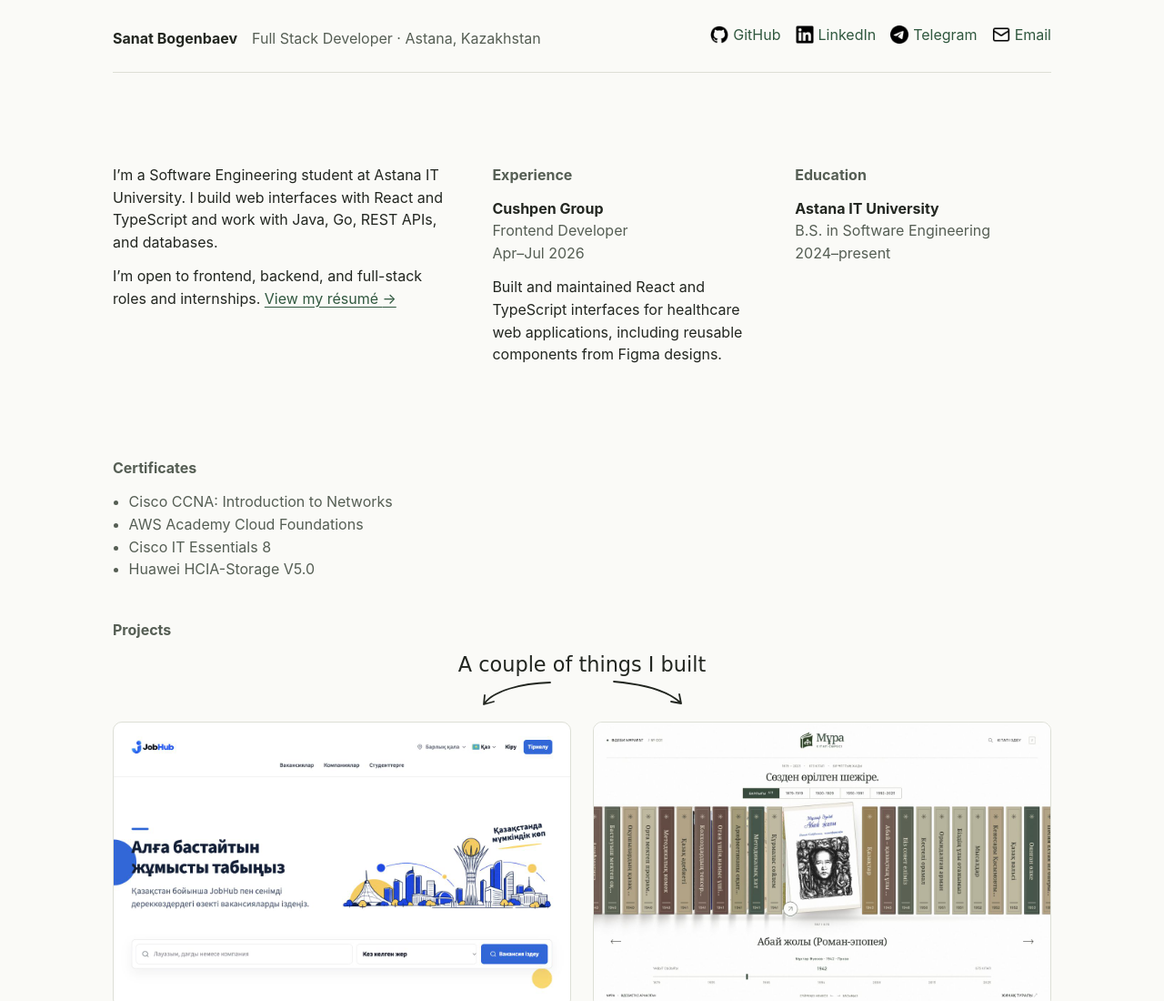
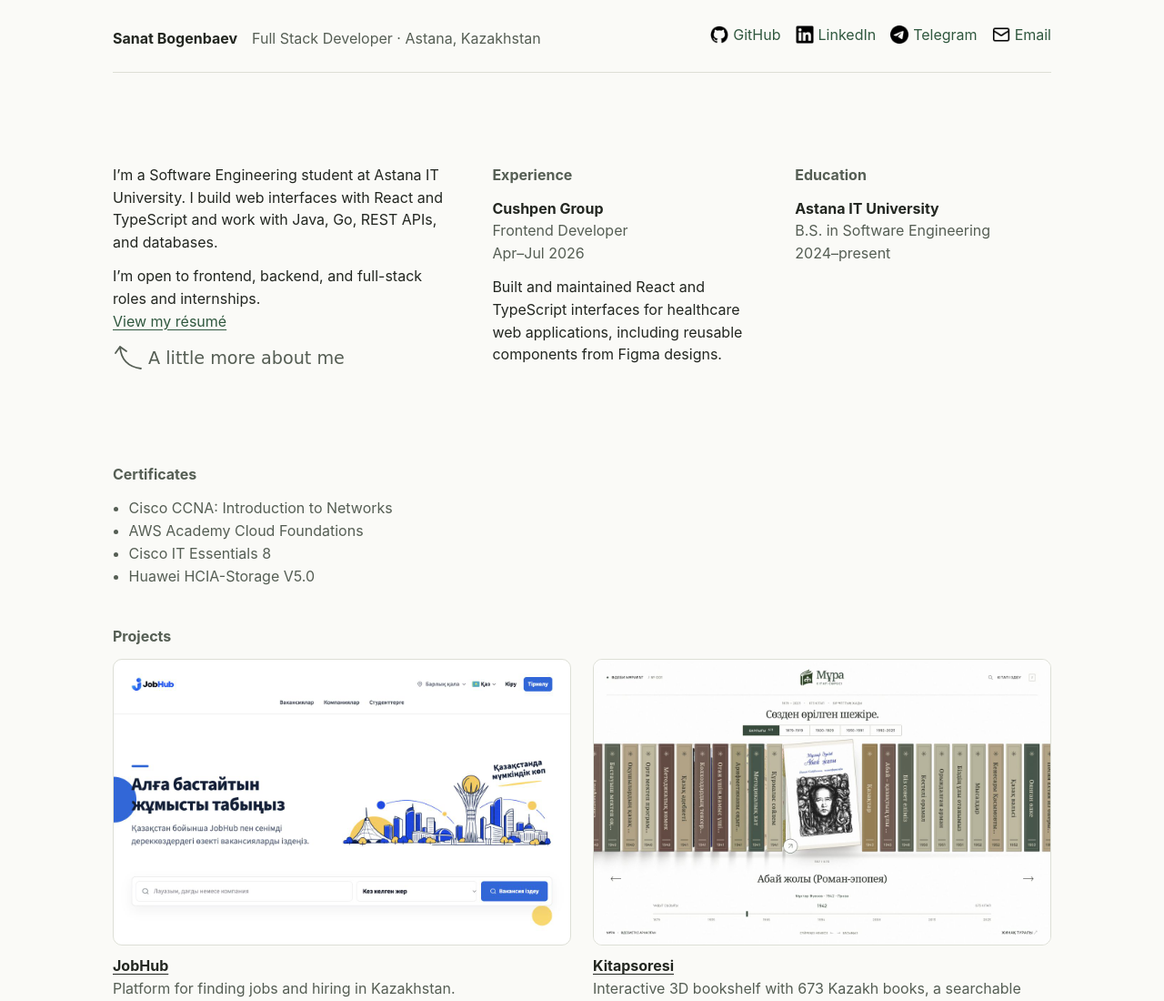
Before and after one commit to bsanat/bsanat.github.io, a plain HTML site: page index.html in a window 1280 px wide. Shown: the top 1100 px of the page at 91% size. Drawn offline with Linux system fonts and the light colour scheme.

Commit message:
Point handwritten arrow at résumé

```diff
--- a/index.html
+++ b/index.html
@@ -26,7 +26,8 @@
     <div class="overview">
       <section id="about" aria-label="About">
         <p>I’m a Software Engineering student at Astana IT University. I build web interfaces with React and TypeScript and work with Java, Go, REST APIs, and databases.</p>
-        <p>I’m open to frontend, backend, and full-stack roles and internships. <a href="assets/documents/Sanat-Bogenbaev-CV.pdf">View my résumé <span aria-hidden="true">→</span></a></p>
+        <p>I’m open to frontend, backend, and full-stack roles and internships.<br><a href="assets/documents/Sanat-Bogenbaev-CV.pdf">View my résumé</a></p>
+        <p class="resume-note" aria-hidden="true"><svg viewBox="0 0 35 32" width="35" height="32" fill="none" stroke="currentColor" stroke-width="1.8" stroke-linecap="round" stroke-linejoin="round"><path d="M31 28C16 26 9 18 8 4m-5 7 5-7 7 5"/></svg> A little more about me</p>
       </section>
       <section id="experience">
         <h2>Experience</h2>
@@ -51,12 +52,6 @@
     </section>
     <section id="projects">
       <h2>Projects</h2>
-      <p class="project-note">
-        A couple of things I built
-        <svg viewBox="0 0 240 35" width="240" height="35" fill="none" stroke="currentColor" stroke-width="1.8" stroke-linecap="round" stroke-linejoin="round" aria-hidden="true">
-          <path d="M85 4C53 5 22 13 12 28m1-10-1 10 11-3M155 3c34 3 60 10 74 24m-2-10 2 10-11-2"/>
-        </svg>
-      </p>
       <div class="projects">
         <article>
           <a class="project-image" href="https://jobhub-lovat.vercel.app" aria-label="Open JobHub"><img src="assets/images/jobhub.jpg" width="1280" height="720" alt="JobHub homepage with a job search form and Astana skyline"></a>
--- a/styles.css
+++ b/styles.css
@@ -32,8 +32,8 @@ nav a:hover { text-decoration: underline; }
 #about p + p, #experience p + p { margin-top: 12px; }
 #certificates { margin-bottom: 42px; }
 .credentials { color: var(--muted); padding-left: 1.1em; margin: 12px 0 0; }
-.project-note { width: fit-content; margin: 0 auto 12px; text-align: center; font: 1.4rem/1.2 "Bradley Hand", "Segoe Print", cursive; }
-.project-note svg { display: block; max-width: 100%; margin: 2px auto 0; }
+.resume-note { display: flex; align-items: center; gap: 4px; color: var(--muted); font: 1.2rem/1.2 "Bradley Hand", "Segoe Print", cursive; }
+.resume-note svg { flex: none; }
 .projects { display: grid; grid-template-columns: repeat(2, minmax(0, 1fr)); gap: 24px; }
 .project-image { display: grid; place-items: center; aspect-ratio: 16 / 10; overflow: hidden; border-radius: 10px; }
 .project-image { border: 1px solid var(--rule); background: #fff; }
@@ -48,7 +48,6 @@ footer { border-top: 1px solid var(--rule); }
   .overview { grid-template-columns: 1fr; gap: 28px; }
 }
 @media (max-width: 740px) {
-  .project-note svg { display: none; }
   .projects { grid-template-columns: 1fr; }
   .project-image { max-height: 320px; }
 }
```
